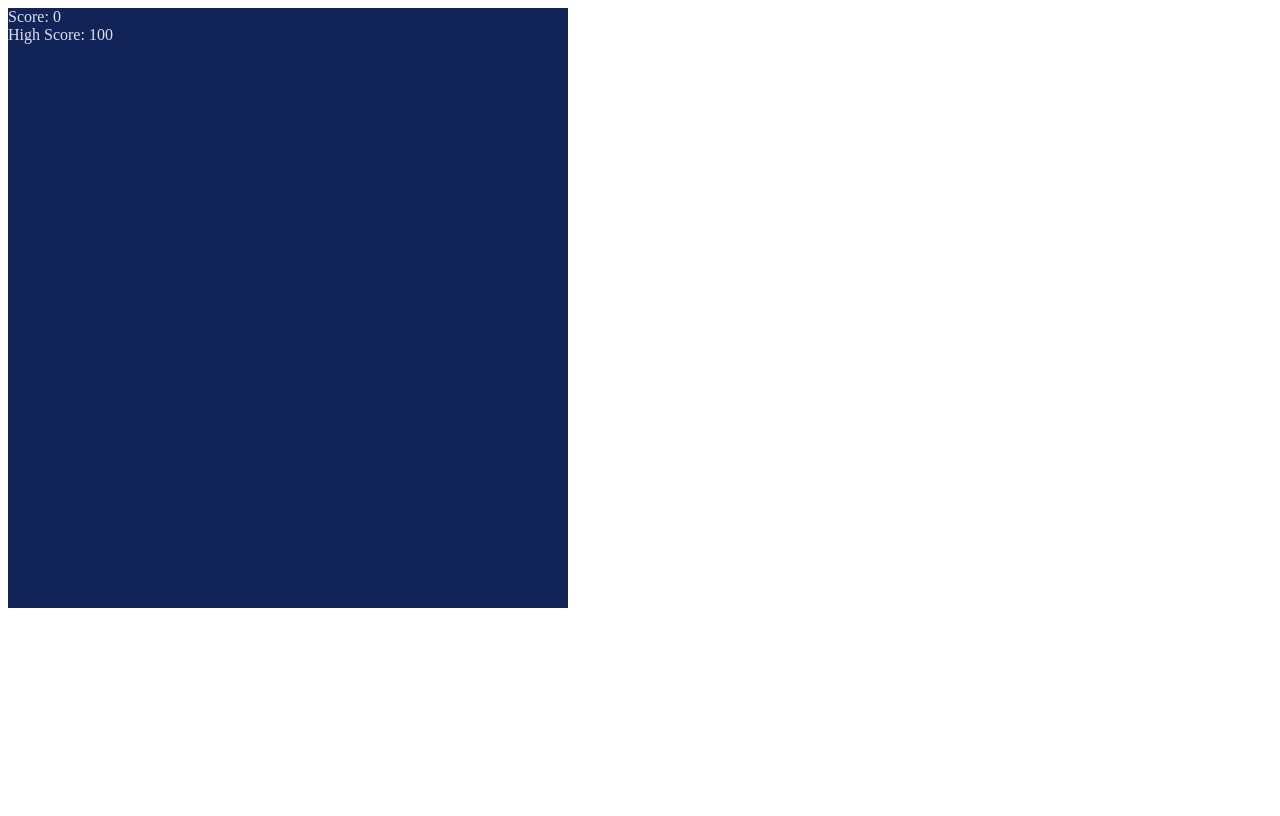
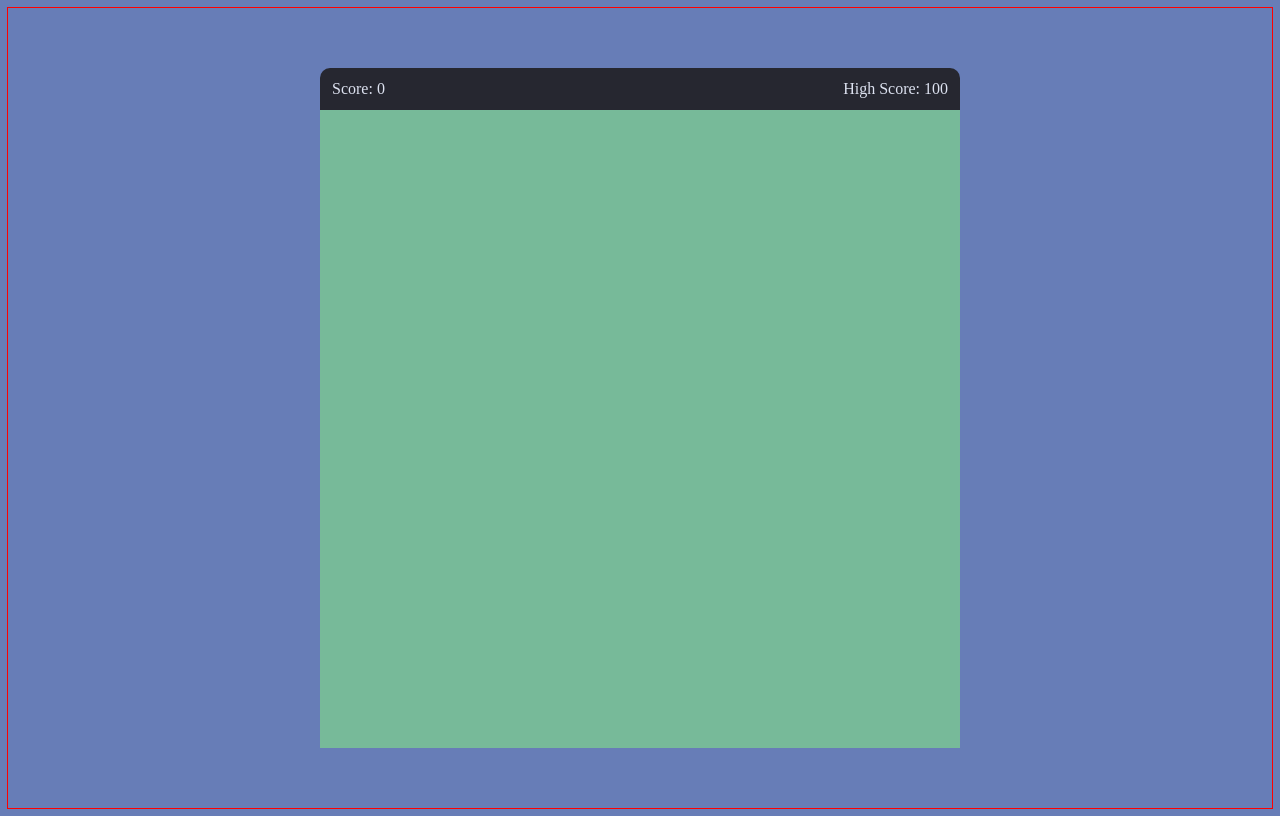
Before and after one commit to JordanPCox/browser-game, a plain HTML site: page index.html in a window 1280 px wide. Drawn offline with Linux system fonts and the light colour scheme.

Commit message:
Set up the grid and added source info for grid/fr and HTML layout

```diff
--- a/assets/style.css
+++ b/assets/style.css
@@ -1,9 +1,32 @@
 body {
+    outline: 1px solid red;
+    display: flex;
+    align-items: center;
+    justify-content: center;
+    min-height: 100vh;
+    background-color: #677DB7;;
+}
+.backdrop {
+    width: 80vmin;
+    height: 85vmin;
+    display: flex;
+    flex-direction: column;
+    background: #262730;
+    border-radius: 10px;
+}
+.game-info {
     font-family: Silkscreen;
     color: #dde2f0;
+    font-size: 1em;
+    padding: .75em;
+    display: flex;
+    justify-content: space-between;
 }
-.backdrop {
-    width: 70vmin;
-    height: 75vmin;
-    background: #122457;
+.game-board {
+    width: 100%;
+    height: 100%;
+    background: #77BA99;
+    display: grid;
+    grid-template: repeat(35, 1fr) / repeat(35, 1fr);
+    /* Source for grid and "fr" unit: https://www.digitalocean.com/community/tutorials/css-css-grid-layout-fr-unit */
 }
```
Also changed, not shown: 1 other file.
